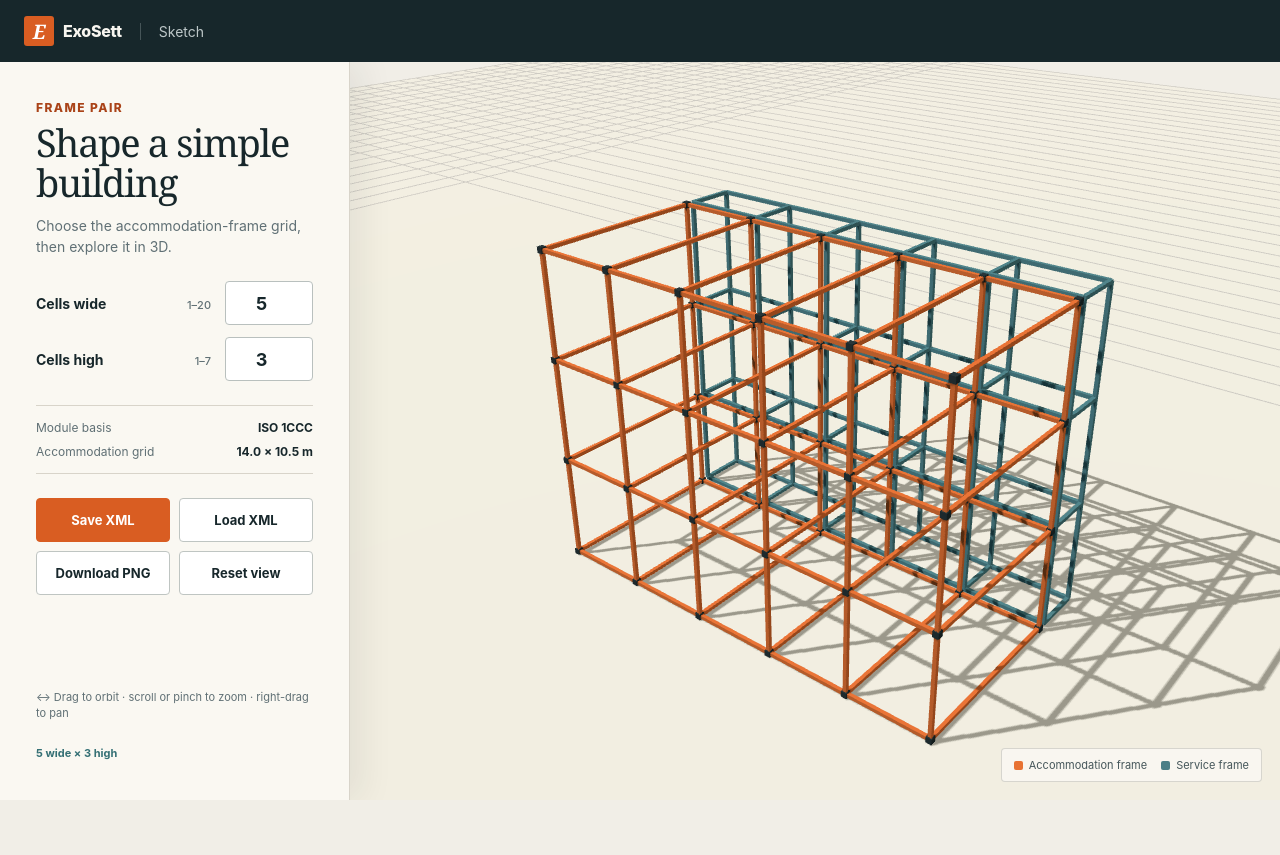
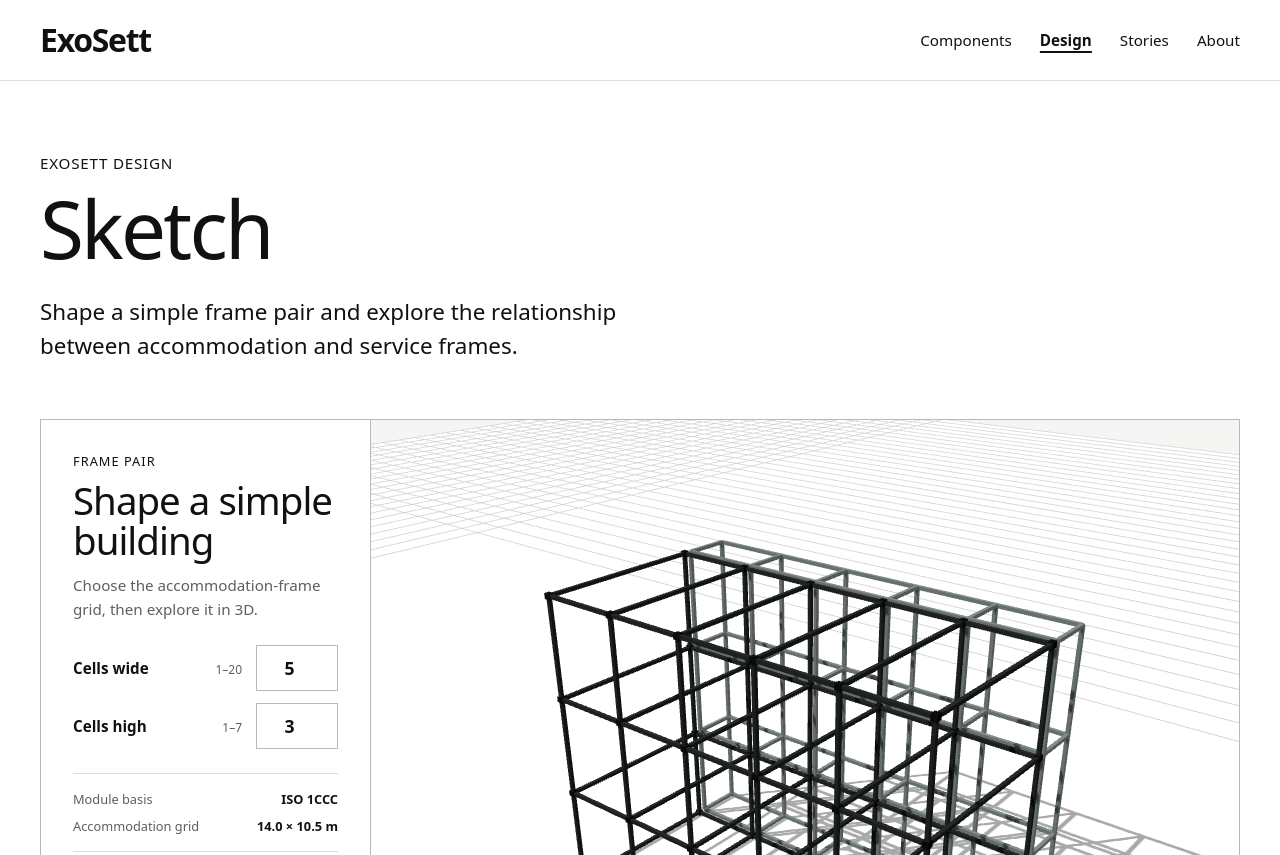
Before and after one commit to ExoSett/modelling, a website built with Vite: page sketch/index.html in a window 1280 px wide. Shown: the top 855 px of the page. Before the commit the page ends 800 px from the top, so only its background shows below. Built offline with nearby package versions, Linux system fonts and the light colour scheme.

Commit message:
Preparing the first version of the sketch app to appear on the website

```diff
--- a/sketch/index.html
+++ b/sketch/index.html
@@ -5,33 +5,47 @@
     <meta name="viewport" content="width=device-width, initial-scale=1.0" />
     <meta
       name="description"
-      content="Create and explore a simple abstract ExoSett frame-pair model in your browser."
+      content="Shape and explore a simple abstract ExoSett frame-pair model in your browser."
     />
-    <title>ExoSett Sketch</title>
+    <title>Sketch — ExoSett</title>
   </head>
   <body>
-    <main class="app-shell">
-      <header class="brand-bar">
-        <a class="brand" href="https://www.exosett.com/" aria-label="ExoSett home">
-          <span class="brand-mark" aria-hidden="true">E</span>
-          <span>ExoSett</span>
-        </a>
-        <span class="product-name">Sketch</span>
-      </header>
+    <a class="skip-link" href="#main-content">Skip to main content</a>
+
+    <header class="site-header">
+      <div class="site-header__inner">
+        <a class="sketch-wordmark" href="https://www.exosett.com/" aria-label="ExoSett home"
+          >ExoSett</a
+        >
+        <nav class="site-nav" aria-label="Primary navigation">
+          <a href="https://www.exosett.com/components/">Components</a>
+          <a href="https://www.exosett.com/design/" aria-current="page">Design</a>
+          <a href="https://www.exosett.com/stories/">Stories</a>
+          <a href="https://www.exosett.com/about/">About</a>
+        </nav>
+      </div>
+    </header>
+
+    <main class="site-main sketch-page" id="main-content">
+      <section class="sketch-intro">
+        <p class="sketch-eyebrow">ExoSett design</p>
+        <h1>Sketch</h1>
+        <p>
+          Shape a simple frame pair and explore the relationship between accommodation and service
+          frames.
+        </p>
+      </section>
 
       <section class="workspace" aria-label="ExoSett model workspace">
         <aside class="control-panel" aria-label="Model controls">
           <div>
-            <p class="eyebrow">Frame pair</p>
-            <h1>Shape a simple building</h1>
+            <p class="control-eyebrow">Frame pair</p>
+            <h2>Shape a simple building</h2>
             <p class="intro">Choose the accommodation-frame grid, then explore it in 3D.</p>
           </div>
 
           <div class="dimension-controls">
-            <label for="cells-wide">
-              <span>Cells wide</span>
-              <span class="range">1–20</span>
-            </label>
+            <label for="cells-wide"><span>Cells wide</span><span class="range">1–20</span></label>
             <input
               id="cells-wide"
               name="cellsWide"
@@ -41,11 +55,7 @@
               step="1"
               value="5"
             />
-
-            <label for="cells-high">
-              <span>Cells high</span>
-              <span class="range">1–7</span>
-            </label>
+            <label for="cells-high"><span>Cells high</span><span class="range">1–7</span></label>
             <input
               id="cells-high"
               name="cellsHigh"
@@ -95,7 +105,29 @@
           </div>
         </section>
       </section>
+
+      <p class="sketch-note">
+        Sketch is an abstract visual tool, not an engineering or compliance model.
+        <a href="https://github.com/ExoSett/modelling">Source and licence</a>.
+      </p>
     </main>
+
+    <footer class="site-footer">
+      <div class="site-footer__inner">
+        <a
+          class="sketch-wordmark sketch-wordmark--footer"
+          href="https://www.exosett.com/"
+          aria-label="ExoSett home"
+          >ExoSett</a
+        >
+        <div class="site-footer__details">
+          <p>A building system for modular accommodation.</p>
+          <p>
+            © 2026 ExoSett · Patent pending · <a href="mailto:info@exosett.com">info@exosett.com</a>
+          </p>
+        </div>
+      </div>
+    </footer>
 
     <script type="module" src="/src/main.ts"></script>
   </body>
--- a/sketch/package.json
+++ b/sketch/package.json
@@ -7,6 +7,7 @@
   "scripts": {
     "dev": "vite",
     "build": "tsc --noEmit && vite build",
+    "build:embed": "tsc --noEmit && vite build --mode embed",
     "preview": "vite preview",
     "typecheck": "tsc --noEmit",
     "lint": "eslint .",
--- a/sketch/src/scene/frame-pair.ts
+++ b/sketch/src/scene/frame-pair.ts
@@ -5,19 +5,19 @@ const FRAME_PROFILE = 0.12;
 const NODE_SIZE = 0.19;
 
 const accommodationMaterial = new THREE.MeshStandardMaterial({
-  color: 0xe87233,
+  color: 0x202323,
   roughness: 0.55,
   metalness: 0.18,
 });
 
 const serviceMaterial = new THREE.MeshStandardMaterial({
-  color: 0x4b7f87,
+  color: 0x7b8584,
   roughness: 0.62,
   metalness: 0.12,
 });
 
 const nodeMaterial = new THREE.MeshStandardMaterial({
-  color: 0x26363a,
+  color: 0x050505,
   roughness: 0.5,
   metalness: 0.25,
 });
--- a/sketch/src/scene/renderer.ts
+++ b/sketch/src/scene/renderer.ts
@@ -19,7 +19,7 @@ export class SketchRenderer {
       preserveDrawingBuffer: true,
     });
     this.renderer.setPixelRatio(Math.min(window.devicePixelRatio, 2));
-    this.renderer.setClearColor(0xf1eee7, 1);
+    this.renderer.setClearColor(0xf5f5f3, 1);
     this.renderer.shadowMap.enabled = true;
     this.renderer.shadowMap.type = THREE.PCFShadowMap;
     this.renderer.outputColorSpace = THREE.SRGBColorSpace;
@@ -31,7 +31,7 @@ export class SketchRenderer {
     this.controls.screenSpacePanning = false;
     this.controls.addEventListener('change', () => this.requestRender());
 
-    this.scene.add(new THREE.HemisphereLight(0xfff7e7, 0x748487, 2.4));
+    this.scene.add(new THREE.HemisphereLight(0xffffff, 0x858585, 2.4));
     const sun = new THREE.DirectionalLight(0xffffff, 3.2);
     sun.position.set(-16, -20, 28);
     sun.castShadow = true;
@@ -46,13 +46,13 @@ export class SketchRenderer {
 
     const ground = new THREE.Mesh(
       new THREE.PlaneGeometry(180, 180),
-      new THREE.MeshStandardMaterial({ color: 0xdedbd2, roughness: 1 }),
+      new THREE.MeshStandardMaterial({ color: 0xededeb, roughness: 1 }),
     );
     ground.receiveShadow = true;
     ground.position.z = -0.12;
     this.scene.add(ground);
 
-    const grid = new THREE.GridHelper(180, 90, 0xb8b5ad, 0xcecbc3);
+    const grid = new THREE.GridHelper(180, 90, 0xb8b8b5, 0xd2d2cf);
     grid.rotation.x = Math.PI / 2;
     grid.position.z = -0.1;
     this.scene.add(grid);
--- a/sketch/src/styles.css
+++ b/sketch/src/styles.css
@@ -1,9 +1,8 @@
 :root {
-  color: #17272b;
-  background: #f1eee7;
+  color: #111;
+  background: #fff;
   font-family:
-    Inter,
-    ui-sans-serif,
+    'IBM Plex Sans',
     system-ui,
     -apple-system,
     BlinkMacSystemFont,
@@ -11,30 +10,28 @@
     sans-serif;
   font-synthesis: none;
   text-rendering: optimizeLegibility;
-  --ink: #17272b;
-  --muted: #607075;
-  --paper: #faf8f2;
-  --line: #d8d4ca;
-  --orange: #d95d22;
-  --orange-dark: #aa4318;
-  --teal: #4b7f87;
+  --page-width: 1200px;
+  --page-gutter: 24px;
+  --page-gutter-mobile: 16px;
+  --colour-text: #111;
+  --colour-muted: #5f5f5f;
+  --colour-rule: #ddd;
+  --colour-rule-strong: #b8b8b8;
+  --colour-background: #fff;
+  --colour-background-subtle: #f5f5f3;
 }
 
 * {
   box-sizing: border-box;
 }
 
-html,
-body,
-#viewport,
-.app-shell {
-  width: 100%;
-  height: 100%;
+body {
+  min-height: 100vh;
+  margin: 0;
 }
 
-body {
-  margin: 0;
-  overflow: hidden;
+a {
+  color: inherit;
 }
 
 button,
@@ -42,107 +39,154 @@ input {
   font: inherit;
 }
 
-button,
-input[type='number'] {
-  min-height: 44px;
+:focus-visible {
+  outline: 2px solid currentColor;
+  outline-offset: 4px;
 }
 
-.app-shell {
-  display: grid;
-  grid-template-rows: 62px minmax(0, 1fr);
+.skip-link {
+  position: fixed;
+  top: 0;
+  left: var(--page-gutter);
+  z-index: 100;
+  padding: 12px 16px;
+  color: #fff;
+  background: #111;
+  font-weight: 500;
+  transform: translateY(calc(-100% - 4px));
 }
 
-.brand-bar {
-  position: relative;
-  z-index: 10;
+.skip-link:focus-visible {
+  transform: translateY(0);
+}
+
+.site-header {
+  border-bottom: 1px solid var(--colour-rule);
+}
+
+.site-header__inner,
+.site-footer__inner,
+.site-main {
+  width: min(var(--page-width), calc(100% - (2 * var(--page-gutter))));
+  margin: 0 auto;
+}
+
+.site-header__inner {
   display: flex;
   align-items: center;
-  gap: 18px;
-  padding: 0 24px;
-  color: #f8f6f0;
-  background: var(--ink);
-  box-shadow: 0 1px 0 rgb(255 255 255 / 8%);
+  justify-content: space-between;
+  gap: 48px;
+  padding: 24px 0;
 }
 
-.brand {
-  display: flex;
-  align-items: center;
-  gap: 9px;
-  color: inherit;
-  font-weight: 760;
-  letter-spacing: -0.02em;
+.sketch-wordmark {
+  flex: 0 0 auto;
+  font-size: 2rem;
+  font-weight: 600;
+  letter-spacing: -0.04em;
+  line-height: 1;
   text-decoration: none;
 }
 
-.brand-mark {
-  display: grid;
-  width: 30px;
-  height: 30px;
-  place-items: center;
-  color: white;
-  font-family: Georgia, serif;
-  font-size: 20px;
-  font-style: italic;
-  background: var(--orange);
-  border-radius: 3px;
+.site-nav {
+  display: flex;
+  flex-wrap: wrap;
+  gap: 12px 28px;
 }
 
-.product-name {
-  padding-left: 18px;
-  color: #bdc7c8;
-  font-size: 14px;
-  border-left: 1px solid #465558;
+.site-nav a {
+  padding: 3px 0;
+  font-size: 0.95rem;
+  font-weight: 500;
+  line-height: 1.2;
+  text-decoration: none;
+}
+
+.site-nav a:hover,
+.site-nav a:focus-visible,
+.site-nav [aria-current='page'] {
+  text-decoration: underline;
+  text-underline-offset: 0.3em;
+}
+
+.site-nav [aria-current='page'] {
+  font-weight: 600;
+  text-decoration-thickness: 2px;
+}
+
+.sketch-intro {
+  max-width: 720px;
+  padding: 72px 0 56px;
+}
+
+.sketch-eyebrow,
+.control-eyebrow {
+  margin: 0 0 16px;
+  font-weight: 500;
+  letter-spacing: 0.05em;
+  text-transform: uppercase;
+}
+
+.sketch-eyebrow {
+  font-size: 0.95rem;
+}
+
+.sketch-intro h1 {
+  margin: 0;
+  font-size: clamp(2.5rem, 7vw, 5rem);
+  font-weight: 500;
+  line-height: 0.98;
+  letter-spacing: -0.035em;
+}
+
+.sketch-intro > p:last-child {
+  max-width: 620px;
+  margin: 28px 0 0;
+  font-size: clamp(1.15rem, 2vw, 1.4rem);
+  line-height: 1.5;
 }
 
 .workspace {
   display: grid;
-  min-height: 0;
-  grid-template-columns: minmax(280px, 350px) minmax(0, 1fr);
+  min-height: 680px;
+  grid-template-columns: minmax(270px, 330px) minmax(0, 1fr);
+  border: 1px solid var(--colour-rule-strong);
 }
 
 .control-panel {
-  position: relative;
-  z-index: 2;
   display: flex;
   min-height: 0;
   flex-direction: column;
   gap: 24px;
-  padding: clamp(24px, 3vw, 42px) clamp(22px, 3vw, 36px);
-  overflow-y: auto;
-  background: var(--paper);
-  border-right: 1px solid var(--line);
-  box-shadow: 12px 0 32px rgb(29 42 44 / 7%);
+  padding: 32px;
+  background: var(--colour-background);
+  border-right: 1px solid var(--colour-rule-strong);
 }
 
-.eyebrow {
-  margin: 0 0 8px;
-  color: var(--orange-dark);
-  font-size: 12px;
-  font-weight: 780;
-  letter-spacing: 0.12em;
-  text-transform: uppercase;
+.control-eyebrow {
+  margin-bottom: 10px;
+  font-size: 0.8rem;
+  letter-spacing: 0.08em;
 }
 
-h1 {
-  max-width: 280px;
+.control-panel h2 {
   margin: 0;
-  font-family: Georgia, 'Times New Roman', serif;
-  font-size: clamp(28px, 3vw, 38px);
-  font-weight: 400;
-  line-height: 1.04;
-  letter-spacing: -0.035em;
+  font-size: clamp(1.8rem, 3vw, 2.4rem);
+  font-weight: 500;
+  line-height: 1.05;
+  letter-spacing: -0.025em;
 }
 
 .intro {
-  margin: 13px 0 0;
-  color: var(--muted);
-  font-size: 14px;
-  line-height: 1.5;
+  margin: 14px 0 0;
+  color: var(--colour-muted);
+  font-size: 0.95rem;
+  line-height: 1.55;
 }
 
 .dimension-controls {
   display: grid;
-  grid-template-columns: 1fr 88px;
+  grid-template-columns: 1fr 82px;
   gap: 12px 14px;
   align-items: center;
 }
@@ -152,58 +196,52 @@ h1 {
   align-items: baseline;
   justify-content: space-between;
   gap: 12px;
-  font-size: 14px;
-  font-weight: 700;
+  font-size: 0.95rem;
+  font-weight: 600;
 }
 
 .range {
-  color: var(--muted);
-  font-size: 11px;
-  font-weight: 500;
+  color: var(--colour-muted);
+  font-size: 0.75rem;
+  font-weight: 400;
 }
 
 input[type='number'] {
-  width: 88px;
-  padding: 7px 10px;
-  color: var(--ink);
-  font-size: 18px;
-  font-weight: 720;
+  width: 82px;
+  min-height: 46px;
+  padding: 7px 9px;
+  color: var(--colour-text);
+  font-size: 1.1rem;
+  font-weight: 600;
   text-align: center;
-  background: white;
-  border: 1px solid #b9c0be;
-  border-radius: 4px;
-}
-
-input[type='number']:focus-visible,
-button:focus-visible,
-.brand:focus-visible {
-  outline: 3px solid rgb(217 93 34 / 35%);
-  outline-offset: 2px;
+  background: var(--colour-background);
+  border: 1px solid var(--colour-rule-strong);
+  border-radius: 0;
 }
 
 .model-facts {
   display: grid;
   gap: 9px;
   margin: 0;
-  padding: 14px 0;
-  border-top: 1px solid var(--line);
-  border-bottom: 1px solid var(--line);
+  padding: 16px 0;
+  border-top: 1px solid var(--colour-rule);
+  border-bottom: 1px solid var(--colour-rule);
 }
 
 .model-facts div {
   display: flex;
   justify-content: space-between;
-  gap: 20px;
-  font-size: 12px;
+  gap: 18px;
+  font-size: 0.8rem;
 }
 
 .model-facts dt {
-  color: var(--muted);
+  color: var(--colour-muted);
 }
 
 .model-facts dd {
   margin: 0;
-  font-weight: 690;
+  font-weight: 600;
   text-align: right;
 }
 
@@ -214,46 +252,39 @@ button:focus-visible,
 }
 
 button {
+  min-height: 46px;
   padding: 9px 12px;
-  color: var(--ink);
-  font-size: 13px;
-  font-weight: 690;
+  color: var(--colour-text);
+  font-size: 0.82rem;
+  font-weight: 600;
   cursor: pointer;
-  background: #fff;
-  border: 1px solid #bfc5c2;
-  border-radius: 4px;
-  transition:
-    background 130ms ease,
-    border-color 130ms ease,
-    transform 130ms ease;
+  background: var(--colour-background);
+  border: 1px solid var(--colour-rule-strong);
+  border-radius: 0;
 }
 
 button:hover {
-  background: #f2efe9;
-  border-color: #929c9a;
-}
-
-button:active {
-  transform: translateY(1px);
+  background: var(--colour-background-subtle);
+  border-color: var(--colour-text);
 }
 
 button.primary {
-  color: white;
-  background: var(--orange);
-  border-color: var(--orange);
+  color: var(--colour-background);
+  background: var(--colour-text);
+  border-color: var(--colour-text);
 }
 
 button.primary:hover {
-  background: var(--orange-dark);
-  border-color: var(--orange-dark);
+  color: var(--colour-text);
+  background: var(--colour-background);
 }
 
 .hint,
 .status {
   margin: 0;
-  color: var(--muted);
-  font-size: 11px;
-  line-height: 1.45;
+  color: var(--colour-muted);
+  font-size: 0.75rem;
+  line-height: 1.5;
 }
 
 .hint {
@@ -261,40 +292,40 @@ button.primary:hover {
 }
 
 .status {
-  min-height: 16px;
-  color: #357075;
-  font-weight: 650;
+  min-height: 18px;
+  color: #365f63;
+  font-weight: 500;
 }
 
 .status.error {
-  color: #a13723;
+  color: #8b2e20;
 }
 
 .viewport-wrap {
   position: relative;
   min-width: 0;
   min-height: 0;
-  background: #f1eee7;
+  background: var(--colour-background-subtle);
 }
 
 #viewport {
   display: block;
+  width: 100%;
+  height: 100%;
   touch-action: none;
 }
 
 .viewport-key {
   position: absolute;
-  right: 18px;
-  bottom: 18px;
+  right: 16px;
+  bottom: 16px;
   display: flex;
   gap: 14px;
   padding: 9px 12px;
-  color: #46565a;
-  font-size: 11px;
-  background: rgb(250 248 242 / 88%);
-  border: 1px solid rgb(172 172 165 / 45%);
-  border-radius: 4px;
-  backdrop-filter: blur(8px);
+  color: #444;
+  font-size: 0.75rem;
+  background: rgb(255 255 255 / 90%);
+  border: 1px solid var(--colour-rule-strong);
 }
 
 .viewport-key span {
@@ -306,15 +337,14 @@ button.primary:hover {
 .swatch {
   width: 9px;
   height: 9px;
-  border-radius: 2px;
 }
 
 .swatch.accommodation {
-  background: #e87233;
+  background: #202323;
 }
 
 .swatch.service {
-  background: var(--teal);
+  background: #7b8584;
 }
 
 .webgl-error {
@@ -322,53 +352,92 @@ button.primary:hover {
   inset: 50% auto auto 50%;
   width: min(400px, 80%);
   padding: 20px;
-  color: #762b1d;
   text-align: center;
-  background: #fff7f3;
-  border: 1px solid #e4b9aa;
+  background: #fff;
+  border: 1px solid var(--colour-rule-strong);
   transform: translate(-50%, -50%);
 }
 
-@media (max-width: 760px) {
-  body {
-    overflow: auto;
+.sketch-note {
+  margin: 0;
+  padding: 20px 0 72px;
+  color: var(--colour-muted);
+  font-size: 0.85rem;
+}
+
+.sketch-note a {
+  color: var(--colour-text);
+  text-underline-offset: 0.2em;
+}
+
+.site-footer {
+  color: #fff;
+  background: #111;
+}
+
+.site-footer__inner {
+  display: flex;
+  align-items: flex-end;
+  justify-content: space-between;
+  gap: 48px;
+  padding: 48px 0;
+}
+
+.sketch-wordmark--footer {
+  color: #fff;
+}
+
+.site-footer__details {
+  color: #ddd;
+  text-align: right;
+}
+
+.site-footer__details p {
+  margin: 0;
+}
+
+.site-footer__details p + p {
+  margin-top: 8px;
+}
+
+.site-footer__details a {
+  color: #fff;
+}
+
+@media (max-width: 48rem) {
+  .site-header__inner,
+  .site-footer__inner,
+  .site-main {
+    width: min(var(--page-width), calc(100% - (2 * var(--page-gutter-mobile))));
   }
 
-  .app-shell {
-    min-height: 100dvh;
-    height: auto;
-    grid-template-rows: 54px auto;
+  .site-header__inner {
+    align-items: flex-start;
+    flex-direction: column;
+    gap: 20px;
+    padding: 18px 0;
   }
 
-  .brand-bar {
-    padding: 0 16px;
+  .site-nav {
+    width: 100%;
+    gap: 12px 20px;
+  }
+
+  .sketch-intro {
+    padding: 56px 0 44px;
   }
 
   .workspace {
+    min-height: 0;
     grid-template-columns: 1fr;
-    grid-template-rows: auto minmax(56dvh, 620px);
+    grid-template-rows: auto minmax(540px, 65dvh);
   }
 
   .control-panel {
     gap: 18px;
-    padding: 22px 18px;
-    overflow: visible;
+    padding: 24px;
     border-right: 0;
-    border-bottom: 1px solid var(--line);
-    box-shadow: 0 10px 30px rgb(29 42 44 / 7%);
-  }
-
-  h1 {
-    max-width: none;
-    font-size: 30px;
-  }
-
-  .dimension-controls {
-    grid-template-columns: 1fr 84px;
-  }
-
-  .file-actions {
-    grid-template-columns: 1fr 1fr;
+    border-bottom: 1px solid var(--colour-rule-strong);
   }
 
   .hint {
@@ -381,6 +450,17 @@ button.primary:hover {
     left: 10px;
     justify-content: center;
   }
+
+  .site-footer__inner {
+    align-items: flex-start;
+    flex-direction: column;
+    gap: 28px;
+    padding: 40px 0;
+  }
+
+  .site-footer__details {
+    text-align: left;
+  }
 }
 
 @media (prefers-reduced-motion: reduce) {
@@ -388,22 +468,25 @@ button.primary:hover {
   *::before,
   *::after {
     scroll-behavior: auto !important;
-    transition-duration: 0.01ms !important;
   }
 }
 
 @media print {
-  .brand-bar,
+  .site-header,
   .control-panel,
-  .viewport-key {
+  .viewport-key,
+  .site-footer,
+  .sketch-intro,
+  .sketch-note {
     display: none;
   }
 
-  .app-shell,
+  .site-main,
   .workspace,
   .viewport-wrap {
     display: block;
     width: 100%;
     height: 100%;
+    border: 0;
   }
 }
--- a/sketch/vite.config.ts
+++ b/sketch/vite.config.ts
@@ -1,16 +1,32 @@
 import { defineConfig } from 'vitest/config';
 
-export default defineConfig({
+export default defineConfig(({ mode }) => {
+  const embeddedBuild = mode === 'embed';
+
+  return {
     base: './',
-  build: {
+    build: embeddedBuild
+      ? {
+          target: 'es2022',
+          outDir: 'dist-embed',
+          chunkSizeWarningLimit: 600,
+          lib: {
+            entry: 'src/main.ts',
+            formats: ['es'],
+            fileName: 'sketch',
+            cssFileName: 'sketch',
+          },
+        }
+      : {
           target: 'es2022',
           chunkSizeWarningLimit: 600,
         },
     test: {
       environment: 'jsdom',
-    exclude: ['tests/e2e/**', 'node_modules/**', 'dist/**'],
+      exclude: ['tests/e2e/**', 'node_modules/**', 'dist/**', 'dist-embed/**'],
       coverage: {
         reporter: ['text', 'html'],
       },
     },
+  };
 });
```
Also changed, not shown: sketch/README.md, 1 other file. Lines whose indentation alone changed are shown as unchanged.
